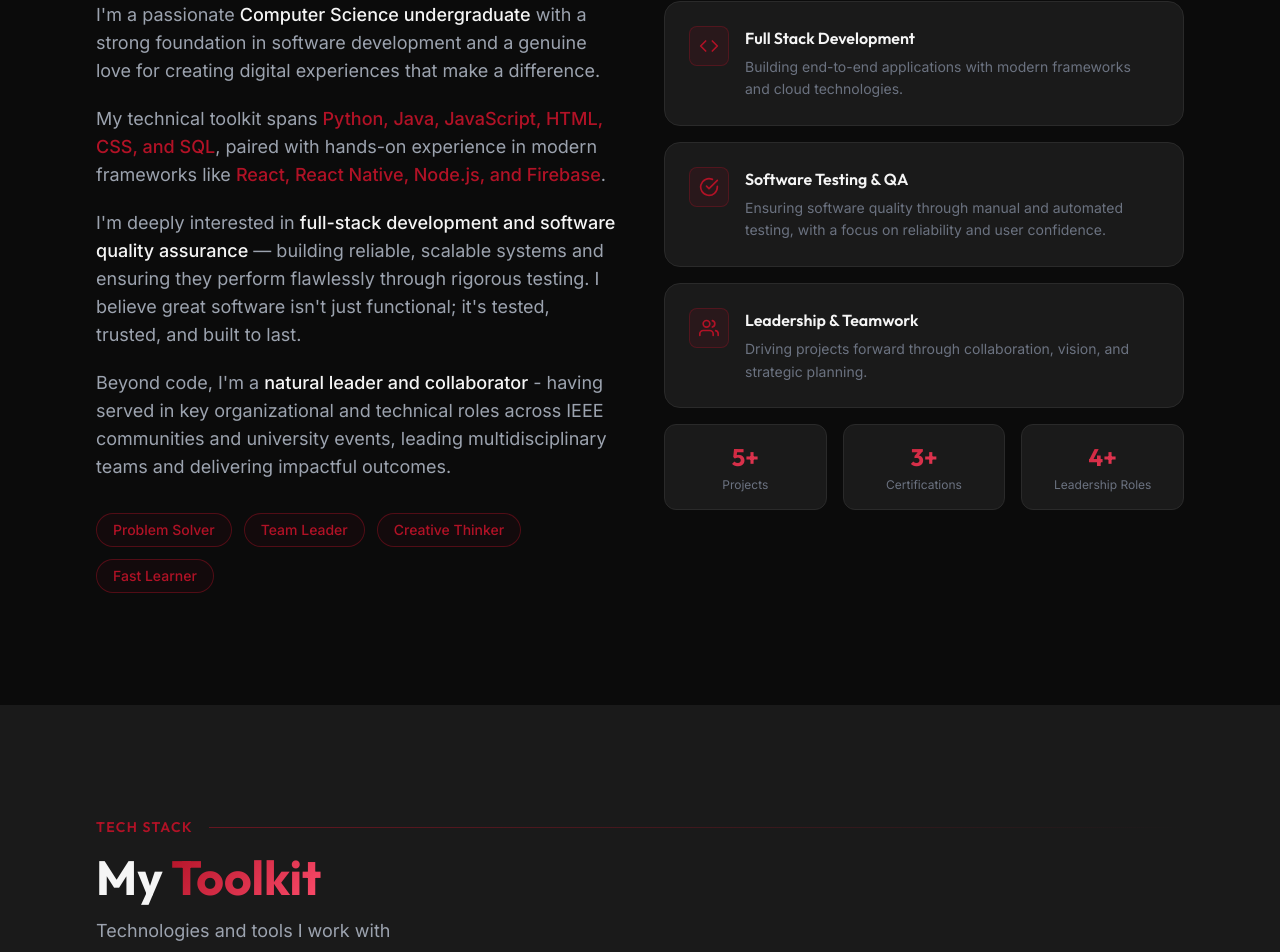
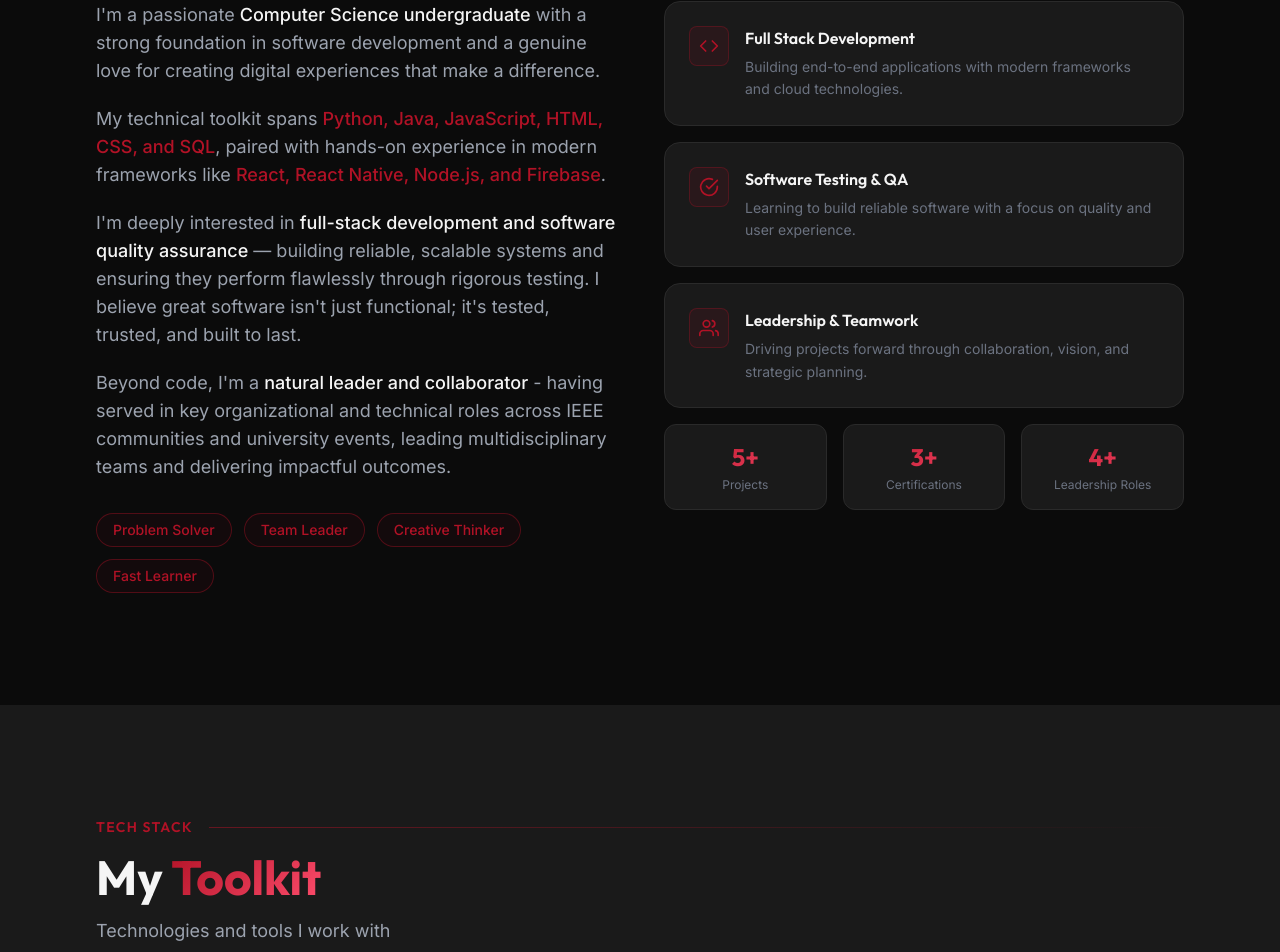
Before and after one commit to oshadeew/portfolio-oshadee, a React (Vite) app: page / in a window 1280 px wide. Shown: the part 1091-2043 px from the top of the page. Built offline with nearby package versions, Linux system fonts and the light colour scheme.

Commit message:
update software testing description in About component

```diff
--- a/src/components/About.jsx
+++ b/src/components/About.jsx
@@ -13,7 +13,7 @@ const highlights = [
   {
     icon: <FiCheckCircle size={20} />,
     title: 'Software Testing & QA',
-    description: 'Ensuring software quality through manual and automated testing, with a focus on reliability and user confidence.',
+    description: 'Learning to build reliable software with a focus on quality and user experience.',
   },
   {
     icon: <FiUsers size={20} />,
```
